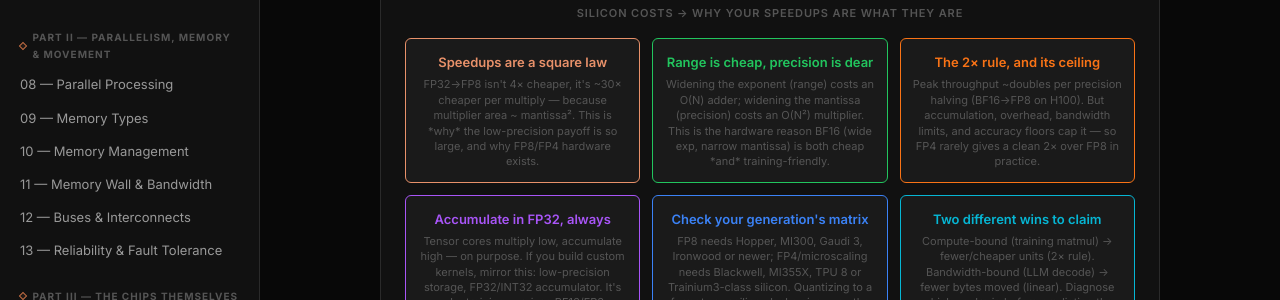
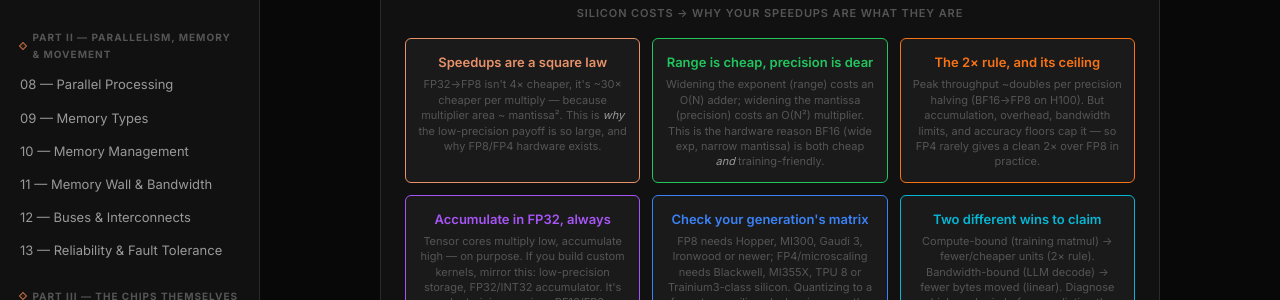
Before and after one commit to karam-nus/chips, a Jekyll site: the page built from 24_datatypes_and_silicon.md, in a window 1280 px wide and 900 px high, scrolled down 10891 px. Shown: the part 183-483 px from the top of the window. Built offline with Jekyll 4.4.1, drawn with Linux system fonts in a browser that asks for light colours; some of the changed text lies outside the part shown.

Commit message:
Lint: HTML-safe emphasis in diagram cards, glossary footer style, labs anchors
Co-Authored-By: Claude Opus 5.5 <noreply@anthropic.com>
Claude-Session: https://claude.ai/code/session_01LYcCK42WRbNoXynbeyPJvi

```diff
--- a/24_datatypes_and_silicon.md
+++ b/24_datatypes_and_silicon.md
@@ -223,7 +223,7 @@ Here is the theme that ties Chapters 23 and 24 together. The formats that won we
   </div>
   <div class="diagram-card green">
     <div class="card-title">TF32 (NVIDIA)</div>
-    <div class="card-desc">A *compute mode*, not a storage type: keep FP32's exponent, truncate the mantissa to 10 bits so the tensor-core multiplier is ~5× smaller — a drop-in FP32 speedup.</div>
+    <div class="card-desc">A <em>compute mode</em>, not a storage type: keep FP32's exponent, truncate the mantissa to 10 bits so the tensor-core multiplier is ~5× smaller — a drop-in FP32 speedup.</div>
   </div>
   <div class="diagram-card blue">
     <div class="card-title">FP8 E4M3 / E5M2 (OCP)</div>
@@ -341,11 +341,11 @@ A single INT8×INT8 product can reach $127 \times 127 = 16{,}129$ — already fa
 <div class="diagram-grid cols-3">
   <div class="diagram-card accent">
     <div class="card-title">Speedups are a square law</div>
-    <div class="card-desc">FP32→FP8 isn't 4× cheaper, it's ~30× cheaper per multiply — because multiplier area ~ mantissa². This is *why* the low-precision payoff is so large, and why FP8/FP4 hardware exists.</div>
+    <div class="card-desc">FP32→FP8 isn't 4× cheaper, it's ~30× cheaper per multiply — because multiplier area ~ mantissa². This is <em>why</em> the low-precision payoff is so large, and why FP8/FP4 hardware exists.</div>
   </div>
   <div class="diagram-card green">
     <div class="card-title">Range is cheap, precision is dear</div>
-    <div class="card-desc">Widening the exponent (range) costs an O(N) adder; widening the mantissa (precision) costs an O(N²) multiplier. This is the hardware reason BF16 (wide exp, narrow mantissa) is both cheap *and* training-friendly.</div>
+    <div class="card-desc">Widening the exponent (range) costs an O(N) adder; widening the mantissa (precision) costs an O(N²) multiplier. This is the hardware reason BF16 (wide exp, narrow mantissa) is both cheap <em>and</em> training-friendly.</div>
   </div>
   <div class="diagram-card orange">
     <div class="card-title">The 2× rule, and its ceiling</div>
```
Also changed, not shown: 23_number_formats_deep_dive.md (+1 -1 lines), README.md (+3 -3 lines), appendix_f_glossary.md (+1 -1 lines).
